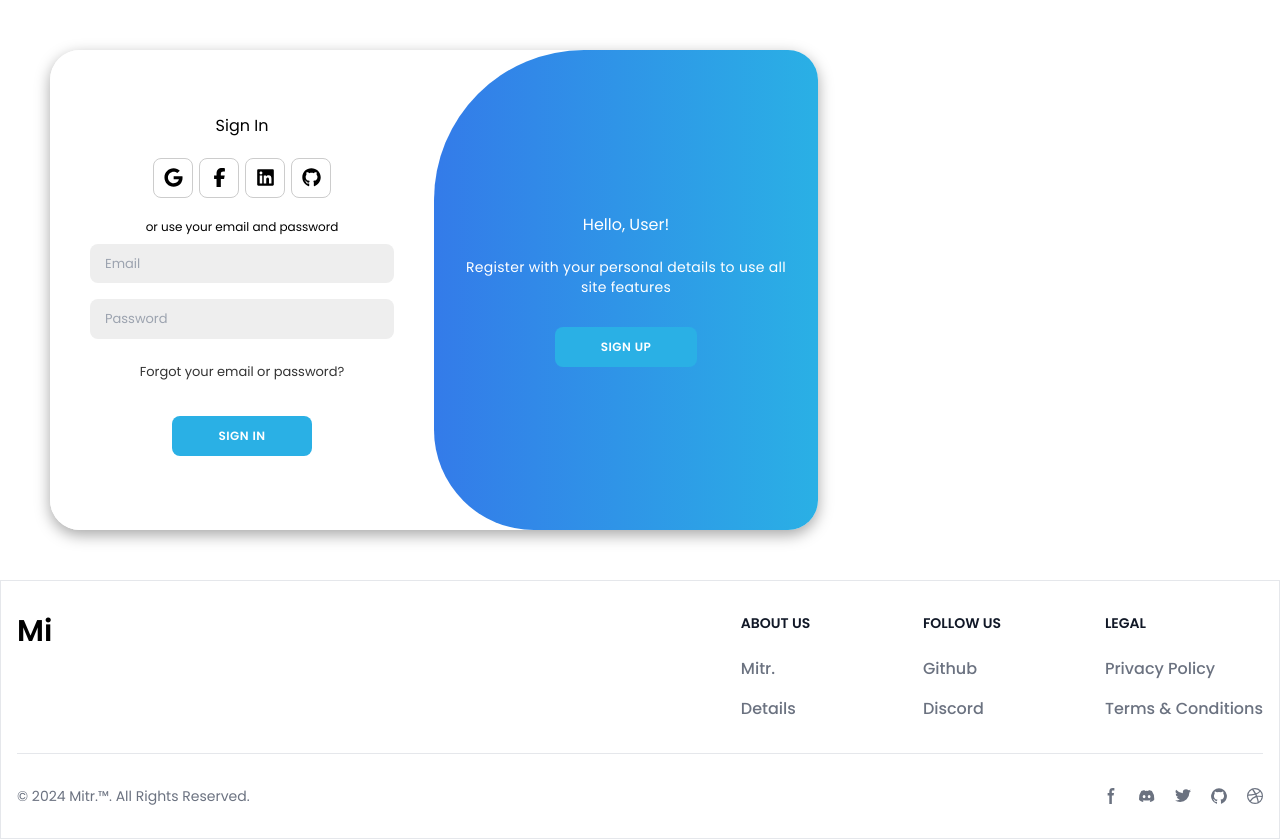
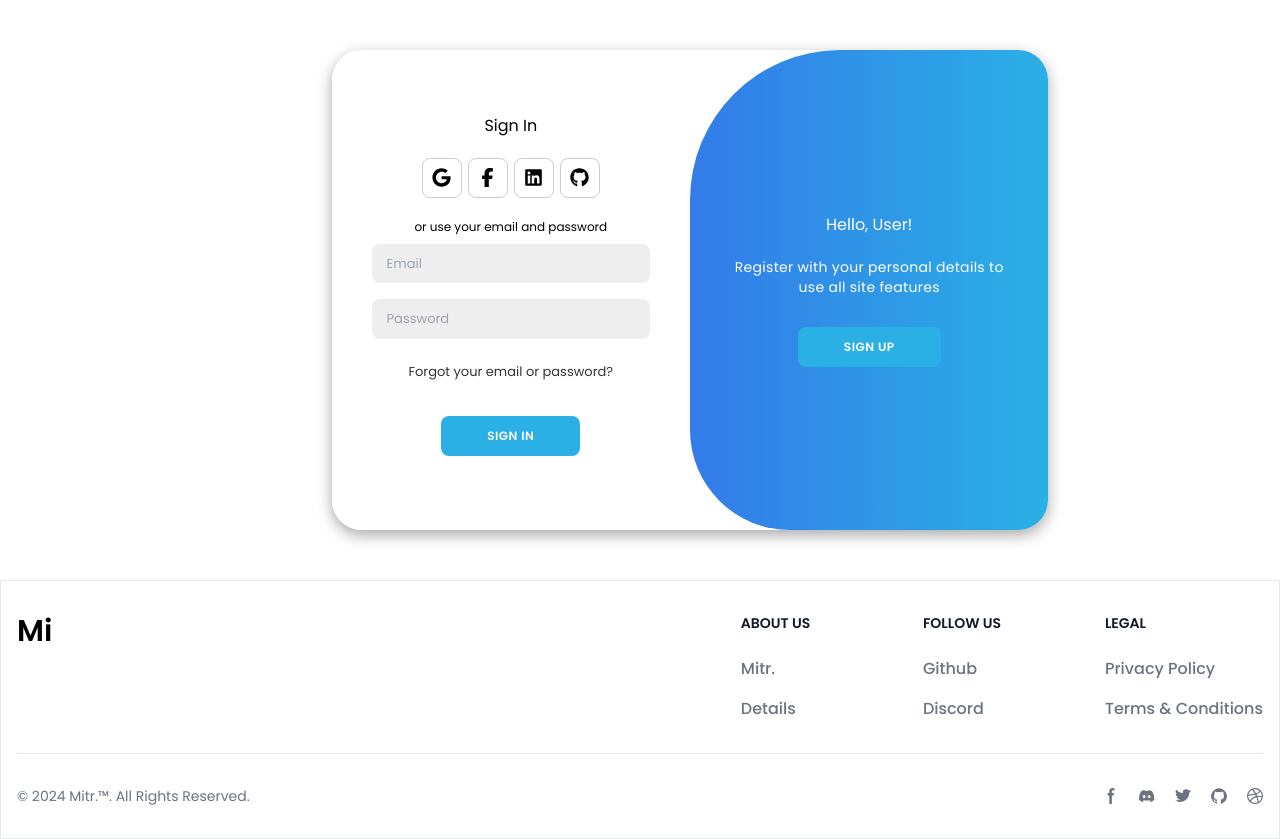
Before and after one commit to piyushbaibhav/Mitr, a React (Vite) app: page / in a window 1280 px wide. Built offline with nearby package versions, Linux system fonts and the light colour scheme.

Commit message:
Login Update

```diff
--- a/src/pages/Login.jsx
+++ b/src/pages/Login.jsx
@@ -89,6 +89,7 @@ const Login = () => {
   };
 
   return (
+    <div className="mx-[22%]">
     <div className={`cont ${isActive ? 'active' : ''}`}>
       <div className={`form-cont sign-up ${isActive ? 'move' : ''}`}>
 
@@ -228,6 +229,7 @@ const Login = () => {
 
 
     </div>
+  </div>
   );
 };
 
```
